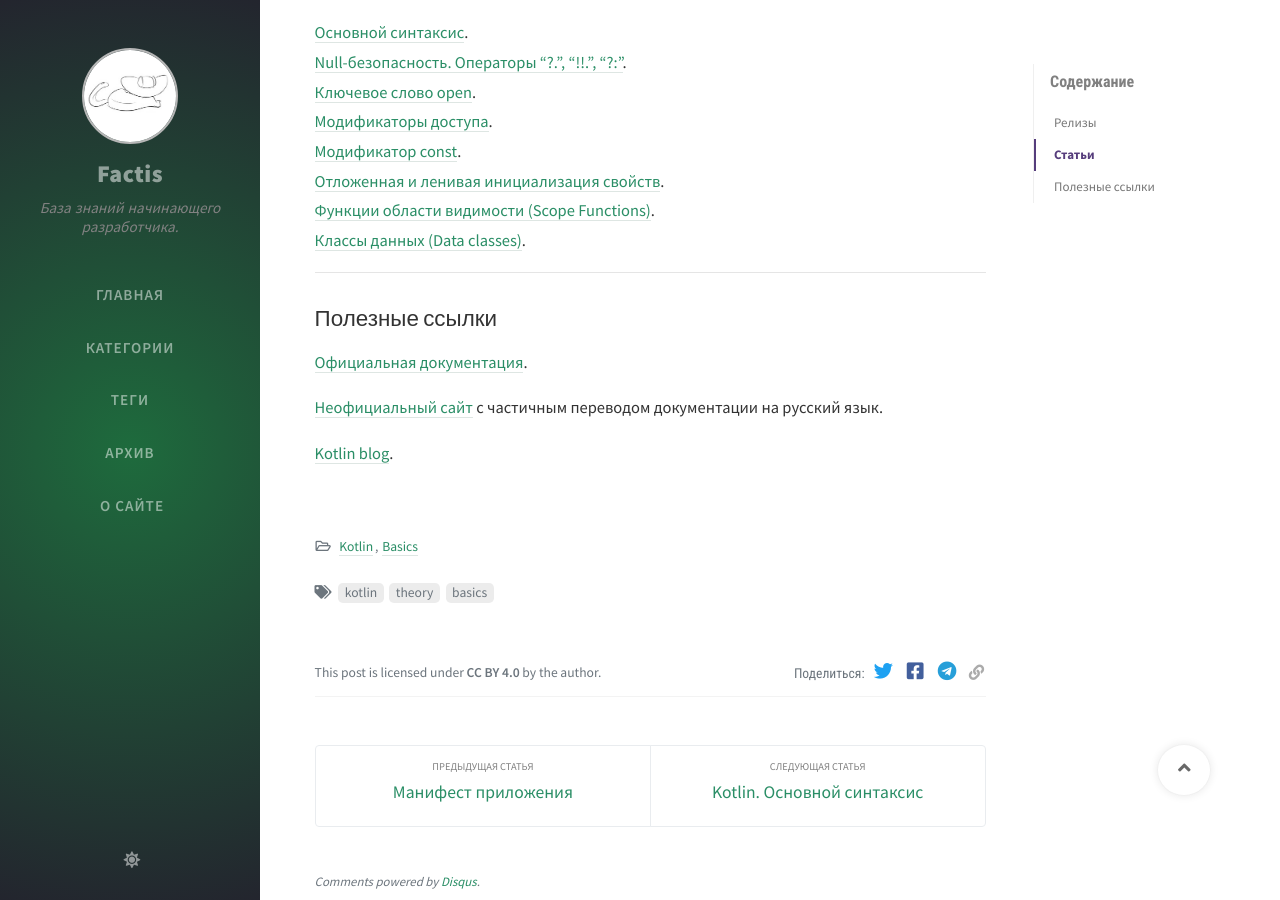
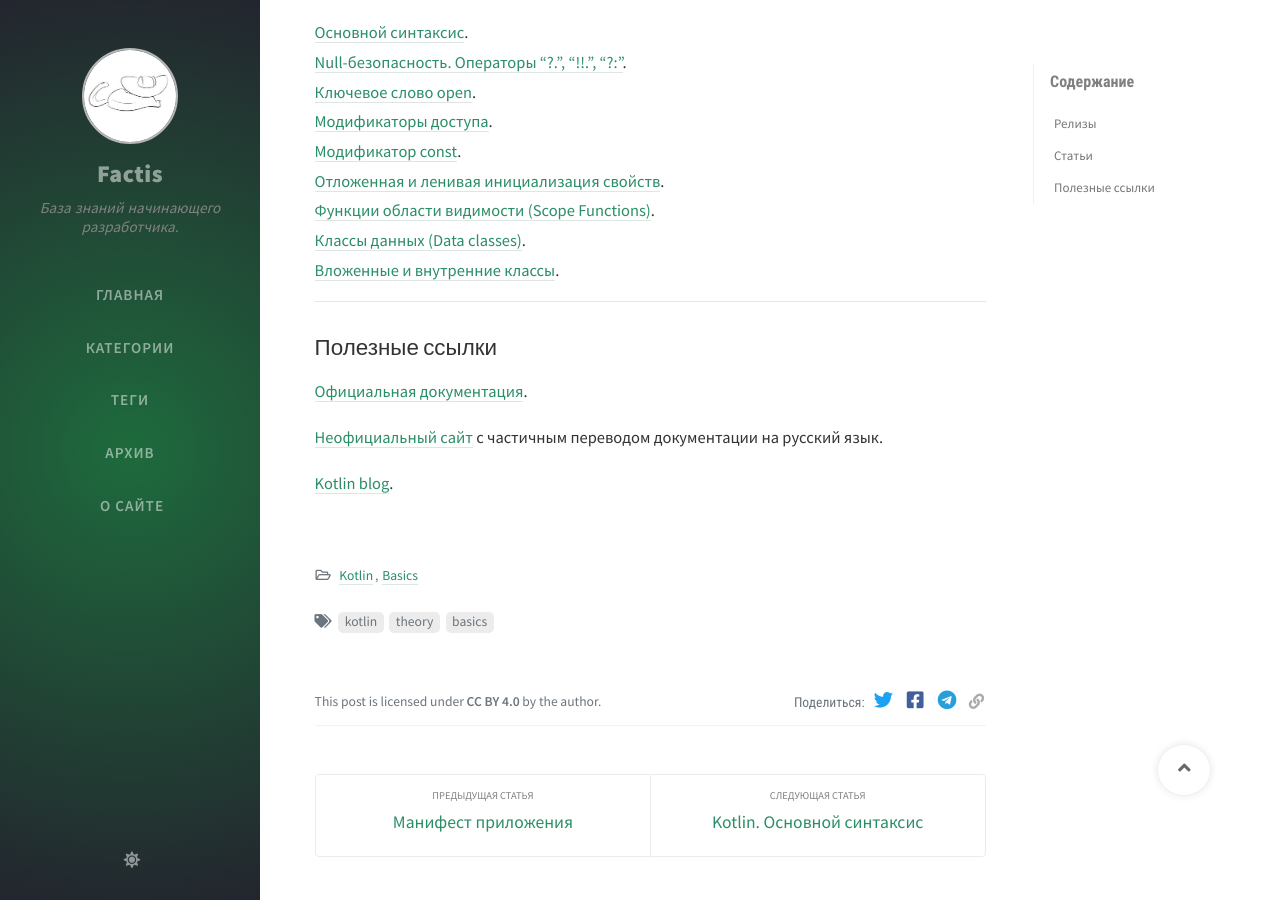
Before and after one commit to Bimlibik/bimlibik.github.io, a Jekyll site: the page built from _posts/2020-06-02-kotlin-overview.md, in a window 1280 px wide and 900 px high, scrolled down 1067 px. Built offline with Jekyll 4.4.1, drawn with Linux system fonts in a browser that asks for light colours; nearby versions of some CDN libraries; comment, search, counter and statistics services are not loaded.

Commit message:
Update: добавила ссылку на статью про вложенные и внутренние классы.

```diff
--- a/_posts/2020-06-02-kotlin-overview.md
+++ b/_posts/2020-06-02-kotlin-overview.md
@@ -55,6 +55,7 @@ Studio, можно использовать при разработке на Kot
 [Отложенная и ленивая инициализация свойств](https://bimlibik.github.io/posts/kotlin-lateinit-and-lazy/). <br>
 [Функции области видимости (Scope Functions)](https://bimlibik.github.io/posts/scope-functions/). <br>
 [Классы данных (Data classes)](https://bimlibik.github.io/posts/data-classes/). <br>
+[Вложенные и внутренние классы](https://bimlibik.github.io/posts/nested-and-inner-clesses/). <br>
 
 ***
 
```
